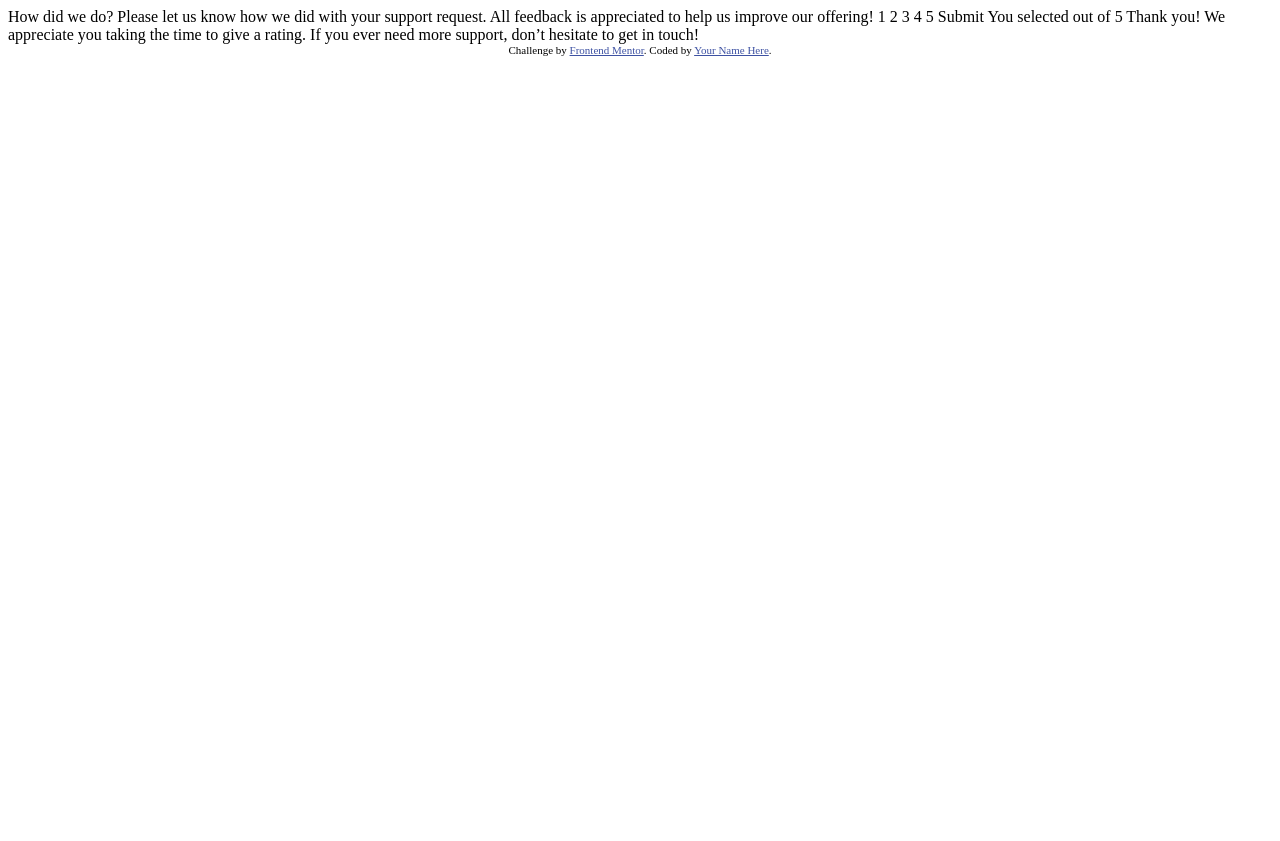
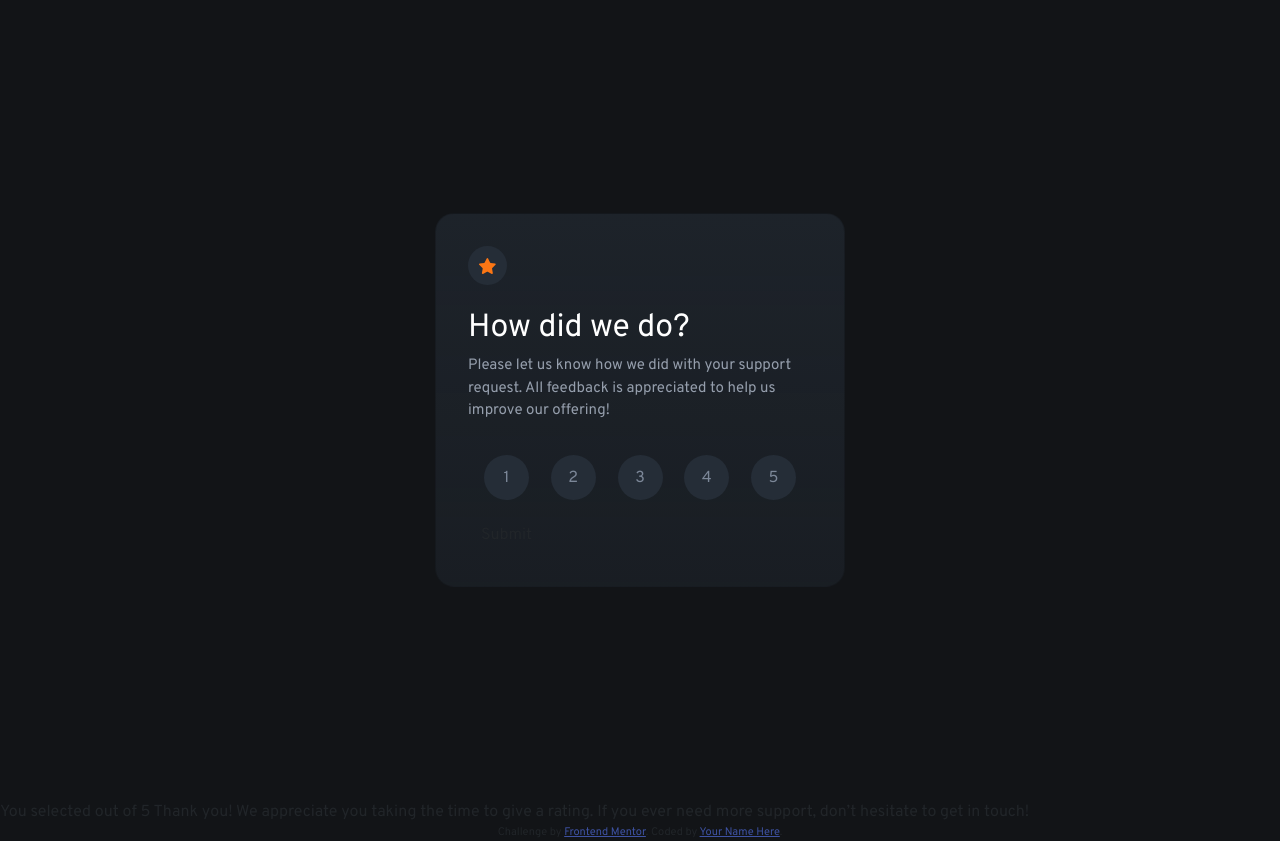
Before and after one commit to Foparty/rating-component, a plain HTML site: page index.html in a window 1280 px wide. Before the commit the page ends 800 px from the top, so only its background shows below. Drawn offline with nearby package versions, Linux system fonts and the light colour scheme.

Commit message:
stock in the form checkboxes

```diff
--- /dev/null
+++ b/_variables.scss
@@ -0,0 +1,6 @@
+$primary: hsl(25, 97%, 53%);
+$white: hsl(0, 0%, 100%);
+$light-grey: hsl(217, 12%, 63%);
+$med-grey: hsl(216, 12%, 54%);
+$dblue: hsl(213, 19%, 18%);
+$vdblue: hsl(216, 12%, 8%);
--- a/index.html
+++ b/index.html
@@ -5,6 +5,11 @@
   <meta name="viewport" content="width=device-width, initial-scale=1.0"> <!-- displays site properly based on user's device -->
 
   <link rel="icon" type="image/png" sizes="32x32" href="./images/favicon-32x32.png">
+	<link rel="preconnect" href="https://fonts.googleapis.com">
+	<link rel="preconnect" href="https://fonts.gstatic.com" crossorigin>
+	<link href="https://fonts.googleapis.com/css2?family=Overpass:wght@400;700&display=swap" rel="stylesheet">
+	<link href="https://cdn.jsdelivr.net/npm/bootstrap@5.2.0-beta1/dist/css/bootstrap.min.css" rel="stylesheet" integrity="sha384-0evHe/X+R7YkIZDRvuzKMRqM+OrBnVFBL6DOitfPri4tjfHxaWutUpFmBp4vmVor" crossorigin="anonymous">
+	<link rel="stylesheet" href="style.css">
 
   <title>Frontend Mentor | Interactive rating component</title>
 
@@ -17,15 +22,38 @@
 <body>
 
   <!-- Rating state start -->
-
-  How did we do?
-
-  Please let us know how we did with your support request. All feedback is appreciated
-  to help us improve our offering!
-
-  1 2 3 4 5
-
-  Submit
+	<div class="container">
+		<div class="card">
+			<div class="card-body">
+				<span class="star mb-4">
+					<img src="images/icon-star.svg" alt="">
+				</span>
+				<h2 class="heading">How did we do?</h2>
+				<p>
+					Please let us know how we did with your support request. All feedback is appreciated
+					to help us improve our offering!
+				</p>
+				<form action="">
+					<label tabindex="0" class="checkbox">
+						<input type="checkbox" value="1" style="display:none" checked="checked" />1
+					</label>
+					<label tabindex="1" class="checkbox">
+						<input type="checkbox" value="2" style="display:none" checked="checked" />2
+					</label>
+					<label tabindex="2" class="checkbox">
+						<input type="checkbox" value="3" style="display:none" checked="checked" />3
+					</label>
+					<label tabindex="3" class="checkbox">
+						<input type="checkbox" value="4" style="display:none" checked="checked" />4
+					</label>
+					<label tabindex="4" class="checkbox">
+						<input type="checkbox" value="5" style="display:none" checked="checked" />5
+					</label>
+				</form>
+				<a href="" class="btn">Submit</a>
+			</div>
+		</div>
+	</div>
 
   <!-- Rating state end -->
 
@@ -45,5 +73,6 @@
     Challenge by <a href="https://www.frontendmentor.io?ref=challenge" target="_blank">Frontend Mentor</a>.
     Coded by <a href="#">Your Name Here</a>.
   </div>
+  <script src="https://cdn.jsdelivr.net/npm/bootstrap@5.2.0-beta1/dist/js/bootstrap.bundle.min.js" integrity="sha384-pprn3073KE6tl6bjs2QrFaJGz5/SUsLqktiwsUTF55Jfv3qYSDhgCecCxMW52nD2" crossorigin="anonymous"></script>
 </body>
 </html>
--- /dev/null
+++ b/style.scss
@@ -0,0 +1,62 @@
+@import 'variables';
+
+body {
+  font-family: 'Overpass', sans-serif;
+  background: $vdblue;
+}
+p {
+  font-size: 15px;
+}
+.container {
+  display: flex;
+  justify-content: center;
+  align-items: center;
+  height: 100vh;
+  color: #fff;
+  .card {
+    padding: 1rem;
+    max-width: 410px;
+    background: linear-gradient(rgba(37, 45, 55, 0.6), rgba(37, 45, 55, 0.4));
+    border-radius: 19px;
+  }
+  .star {
+    background: $dblue;
+    display: inline-block;
+    border-radius: 100px;
+    img {
+      padding: .7rem;
+    }
+  }
+  h2.heading {
+    font-width: 700;
+  }
+  p {
+    color: $light-grey;
+  }
+  form {
+    padding: 1rem;
+    list-style: none;
+    display: flex;
+    justify-content: space-between;
+    label {
+
+      text-align: center;
+      position: relative;
+      color: $med-grey;
+      background: $dblue;
+      padding: .7rem;
+      border-radius: 100px;
+      height: 45px;
+      width: 45px;
+    }
+    input:hover {
+      color: $white;
+      background: $primary;
+    }
+    li:checked {
+      color: $white;
+      background: $light-grey;
+    }
+
+  }
+}
```
Also changed, not shown: style.css (added), 1 other file.
